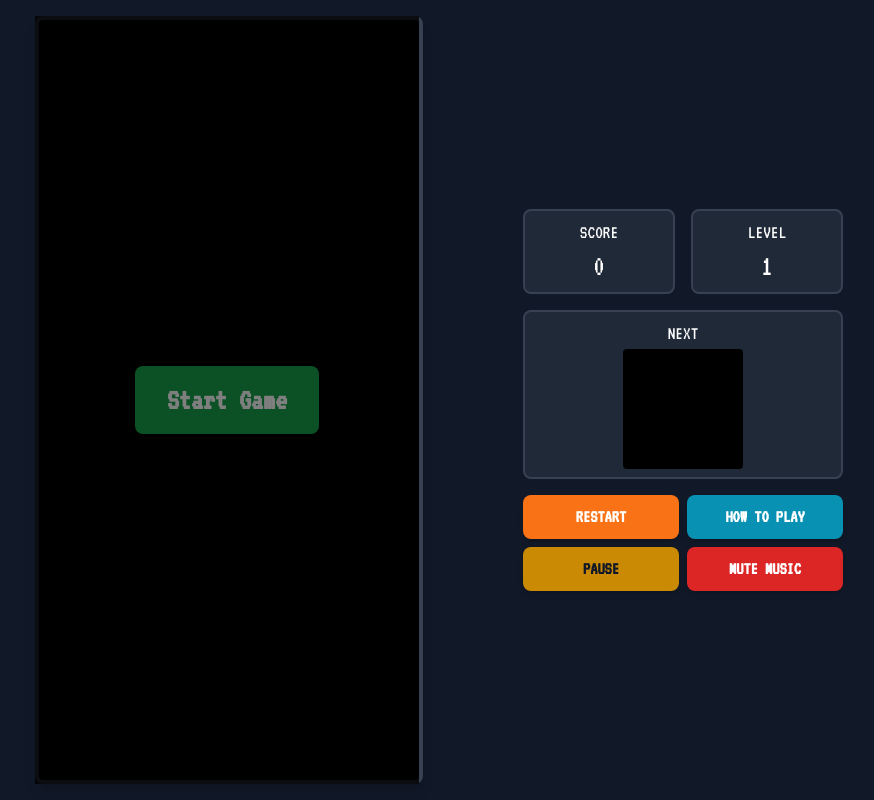
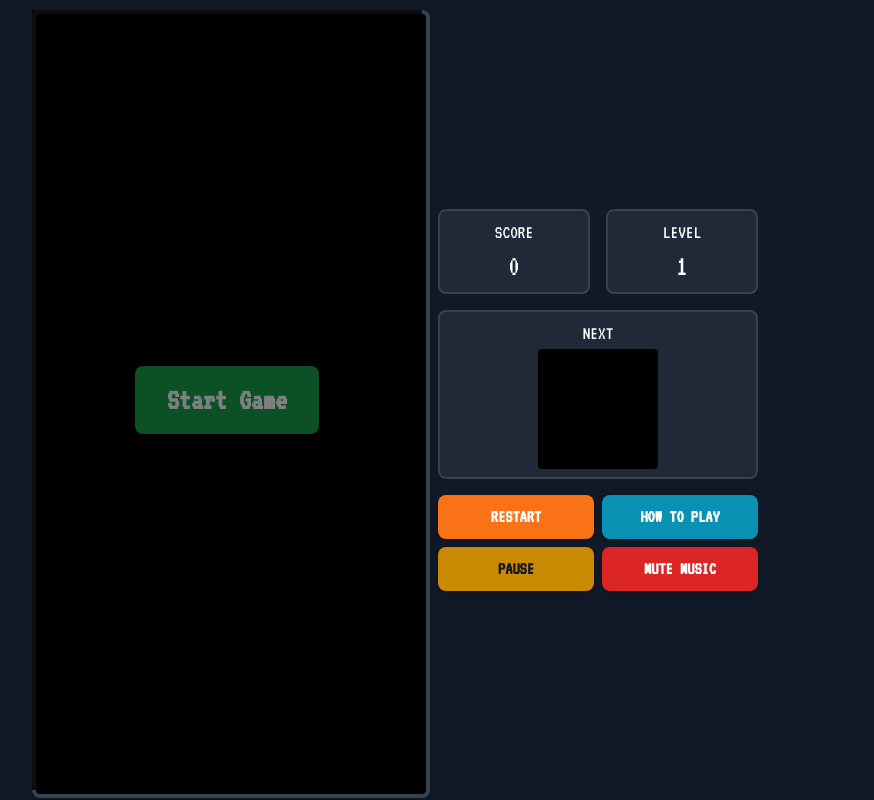
Before and after one commit to lowlifeart-1970/tetris, a plain HTML site: page index.html in a window 1280 px wide. Shown: the whole page, without its empty margins (245-1119 px from the left). Drawn offline with nearby package versions, Linux system fonts and the light colour scheme.

Commit message:
Update index.html
Additional features like the background grid

```diff
--- a/index.html
+++ b/index.html
@@ -33,6 +33,8 @@
         html, body {
             -ms-overflow-style: none;
             scrollbar-width: none;
+            overflow: hidden;
+            height: 100%;
         }
         /* AI Message Styling */
         #inGameMessage {
@@ -64,13 +66,12 @@
         }
     </style>
 </head>
-<body class="bg-gray-900 text-white flex flex-col h-screen max-h-screen p-2 overflow-hidden">
+<body class="bg-gray-900 text-white flex flex-col items-center justify-center h-screen p-2">
 
-    <!-- Main Content Area -->
-    <div class="w-full max-w-4xl mx-auto flex flex-col lg:flex-row items-center justify-center gap-4 flex-grow min-h-0">
+    <div id="game-container" class="w-full max-w-4xl mx-auto flex flex-col lg:flex-row items-center justify-center gap-4">
 
         <!-- Game Canvas and Controls -->
-        <div class="relative w-full max-w-sm mx-auto">
+        <div id="canvas-wrapper" class="relative w-full lg:w-auto">
             <canvas id="tetris" class="border-4 border-gray-700 bg-black rounded-lg shadow-lg"></canvas>
 
             <!-- In-Game AI Message -->
@@ -146,11 +147,10 @@
                 <button id="muteButton" class="game-btn bg-red-600 hover:bg-red-700 text-white font-bold py-2 px-3 rounded-lg text-lg shadow-md w-full">MUTE MUSIC</button>
             </div>
         </div>
-
     </div>
 
     <!-- Mobile Controls -->
-    <div id="mobileControls" class="lg:hidden w-full max-w-sm mx-auto pt-2 flex-shrink-0">
+    <div id="mobileControls" class="lg:hidden w-full max-w-sm mx-auto pt-2">
         <div class="grid grid-cols-3 grid-rows-2 gap-3">
             <button id="left-btn" class="game-btn col-span-1 row-start-2 bg-gray-700 p-4 rounded-lg text-3xl shadow-md">←</button>
             <button id="down-btn" class="game-btn col-span-1 row-start-2 bg-gray-700 p-4 rounded-lg text-3xl shadow-md">↓</button>
@@ -182,6 +182,8 @@
         const closeHowToPlayButton = document.getElementById('closeHowToPlayButton');
         const finalScoreElement = document.getElementById('finalScore');
         const inGameMessage = document.getElementById('inGameMessage');
+        const mobileControls = document.getElementById('mobileControls');
+        const canvasWrapper = document.getElementById('canvas-wrapper');
 
         // --- Game Constants ---
         const COLS = 10;
@@ -189,18 +191,41 @@
         const NEXT_BOX_SIZE = 4;
 
         // --- Responsive Canvas Sizing ---
-        function resizeCanvas() {
-            const container = canvas.parentElement;
-            const containerWidth = container.clientWidth;
-            const newBlockSize = Math.floor(containerWidth / COLS);
-            canvas.width = COLS * newBlockSize;
-            canvas.height = ROWS * newBlockSize;
-            context.scale(newBlockSize, newBlockSize);
+        function resizeGameArea() {
+            const isMobile = window.innerWidth < 1024;
+            const screenH = window.innerHeight;
+            const screenW = window.innerWidth;
+
+            // On mobile, account for the controls height
+            const controlsHeight = isMobile ? mobileControls.offsetHeight + 20 : 0;
+            const availableHeight = screenH - controlsHeight - 20; // 20 for padding
+
+            // Determine the max width for the canvas (it's inside a flex container)
+            const availableWidth = canvasWrapper.parentElement.clientWidth;
+            const maxWidth = isMobile ? availableWidth : Math.min(availableWidth * 0.5, 448); // On desktop, give it half the space up to a max
+
+            // Calculate block size based on both height and width constraints
+            const blockSizeFromHeight = Math.floor(availableHeight / ROWS);
+            const blockSizeFromWidth = Math.floor(maxWidth / COLS);
+            const blockSize = Math.min(blockSizeFromHeight, blockSizeFromWidth);
+
+            canvas.width = COLS * blockSize;
+            canvas.height = ROWS * blockSize;
+            canvasWrapper.style.width = `${canvas.width}px`;
+            canvasWrapper.style.height = `${canvas.height}px`;
+
+            context.scale(blockSize, blockSize);
+
+            // Resize next piece canvas
             const nextBlockSize = Math.floor(nextCanvas.width / NEXT_BOX_SIZE);
             nextContext.scale(nextBlockSize, nextBlockSize);
+
+            if (grid) draw();
         }
-        window.addEventListener('resize', () => { resizeCanvas(); if(grid) draw(); });
-        resizeCanvas();
+
+        window.addEventListener('resize', resizeGameArea);
+        // Use a slight delay on load to ensure all elements have rendered
+        window.addEventListener('load', () => setTimeout(resizeGameArea, 100));
 
         // --- Tetrominoes and Colors ---
         const COLORS = ['#FF0D72', '#0DC2FF', '#0DFF72', '#F538FF', '#FF8E0D', '#FFE138', '#3877FF'];
@@ -524,9 +549,31 @@
             context.setTransform(blockSize, 0, 0, blockSize, 0, 0);
             context.fillStyle = '#000';
             context.fillRect(0, 0, COLS, ROWS);
-            drawGrid();
+
+            drawBackgroundGrid(); // Draw the grid lines
+
+            drawGrid(); // This function draws the placed blocks
             drawPiece(currentPiece, context);
             drawNextPiece();
+        }
+
+        function drawBackgroundGrid() {
+            context.strokeStyle = '#222'; // A dark grey color for the grid
+            context.lineWidth = 0.05;
+
+            for (let x = 0; x <= COLS; x++) {
+                context.beginPath();
+                context.moveTo(x, 0);
+                context.lineTo(x, ROWS);
+                context.stroke();
+            }
+
+            for (let y = 0; y <= ROWS; y++) {
+                context.beginPath();
+                context.moveTo(0, y);
+                context.lineTo(COLS, y);
+                context.stroke();
+            }
         }
 
         function drawGrid() {
```
